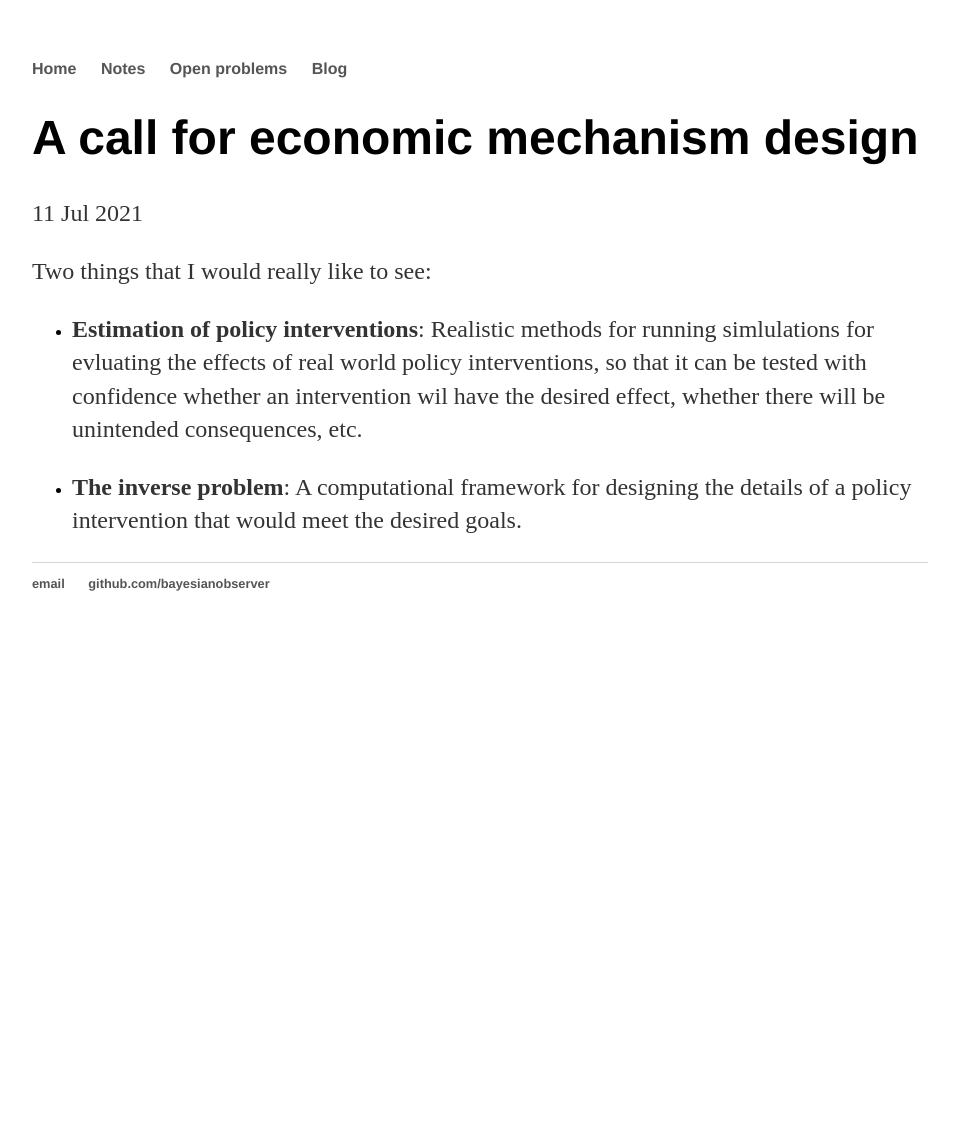
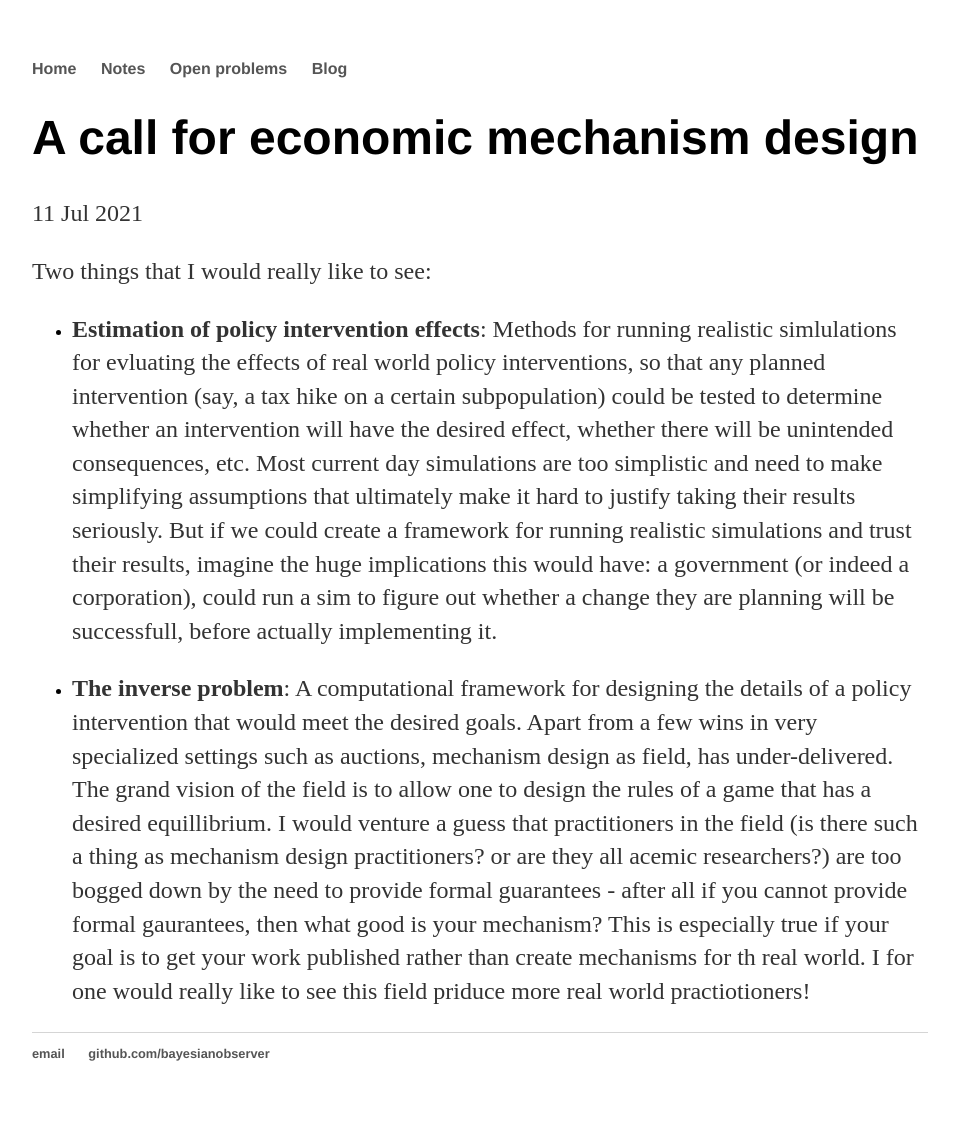
Before and after one commit to bayesianobserver/bayesianobserver.github.io, a Jekyll site: the page built from _posts/2021-07-11-mechnism-design.md, in a window 1280 px wide. Shown: the whole page, without its empty margins (160-1119 px from the left). Built offline with Jekyll 4.4.1, drawn with Linux system fonts in a browser that asks for light colours; a script that is not in the unit is left out; before the commit the page ends 900 px from its top, so only the background shows below that.

Commit message:
Update 2021-07-11-mechnism-design.md

```diff
--- a/_posts/2021-07-11-mechnism-design.md
+++ b/_posts/2021-07-11-mechnism-design.md
@@ -7,6 +7,6 @@ mathjax: true
 
 Two things that I would really like to see:
 
-- **Estimation of policy interventions**: Realistic methods for running simlulations for evluating the effects of real world policy interventions, so that it can be tested with confidence whether an intervention wil have the desired effect, whether there will be unintended consequences, etc.
+- **Estimation of policy intervention effects**: Methods for running realistic simlulations for evluating the effects of real world policy interventions, so that any planned intervention (say, a tax hike on a certain subpopulation) could be tested to determine whether an intervention will have the desired effect, whether there will be unintended consequences, etc. Most current day simulations are too simplistic and need to make simplifying assumptions that ultimately make it hard to justify taking their results seriously. But if we could create a framework for running realistic simulations and trust their results, imagine the huge implications this would have: a government (or indeed a corporation), could run a sim to figure out whether a change they are planning will be successfull, before actually implementing it.
 
-- **The inverse problem**: A computational framework for designing the details of a policy intervention that would meet the desired goals.
+- **The inverse problem**: A computational framework for designing the details of a policy intervention that would meet the desired goals. Apart from a few wins in very specialized settings such as auctions, mechanism design as field, has under-delivered. The grand vision of the field is to allow one to design the rules of a game that has a desired equillibrium. I would venture a guess that practitioners in the field (is there such a thing as mechanism design practitioners? or are they all acemic researchers?) are too bogged down by the need to provide formal guarantees - after all if you cannot provide formal gaurantees, then what good is your mechanism? This is especially true if your goal is to get your work published rather than create mechanisms for th real world. I for one would really like to see this field priduce more real world practiotioners!
```
